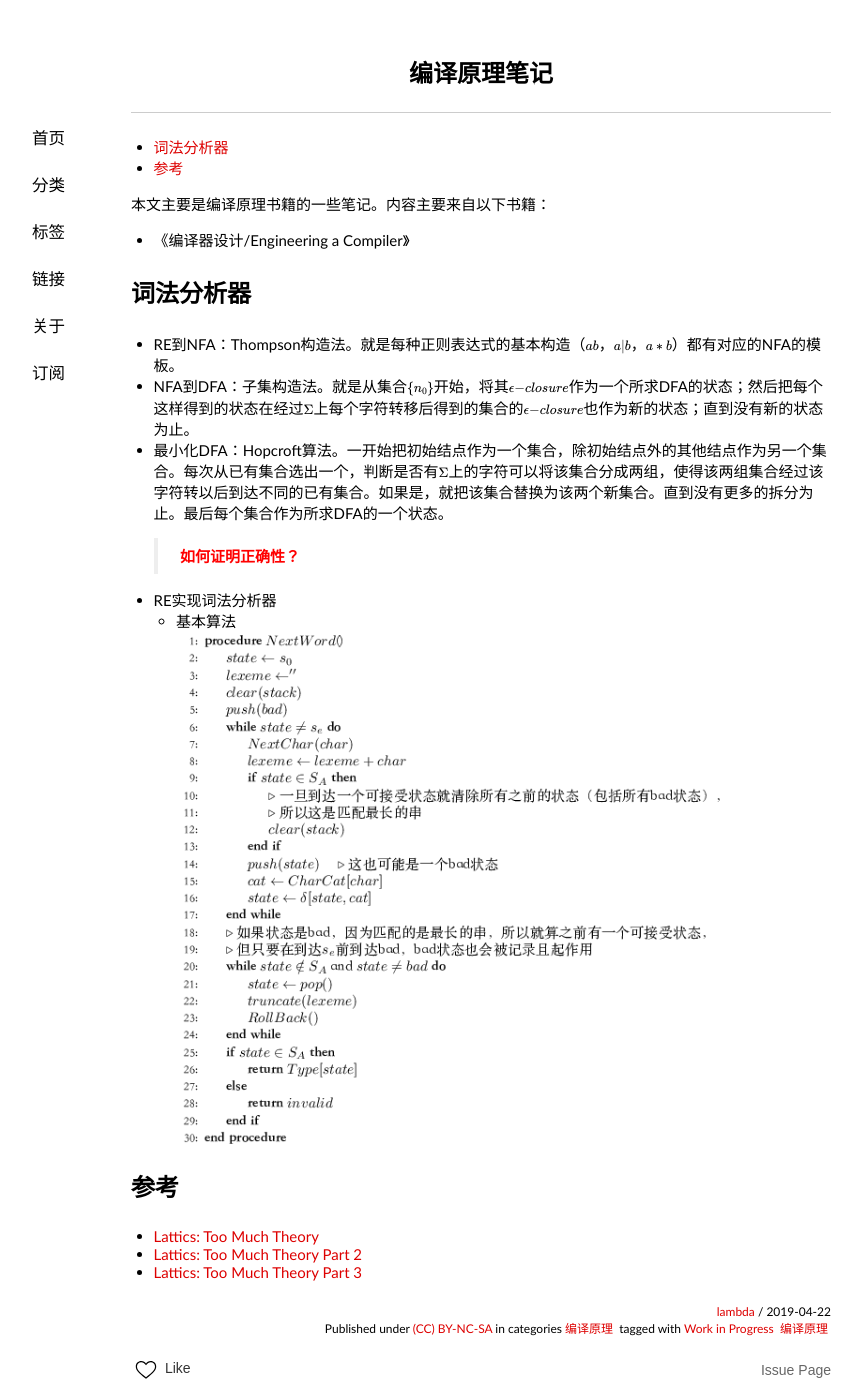
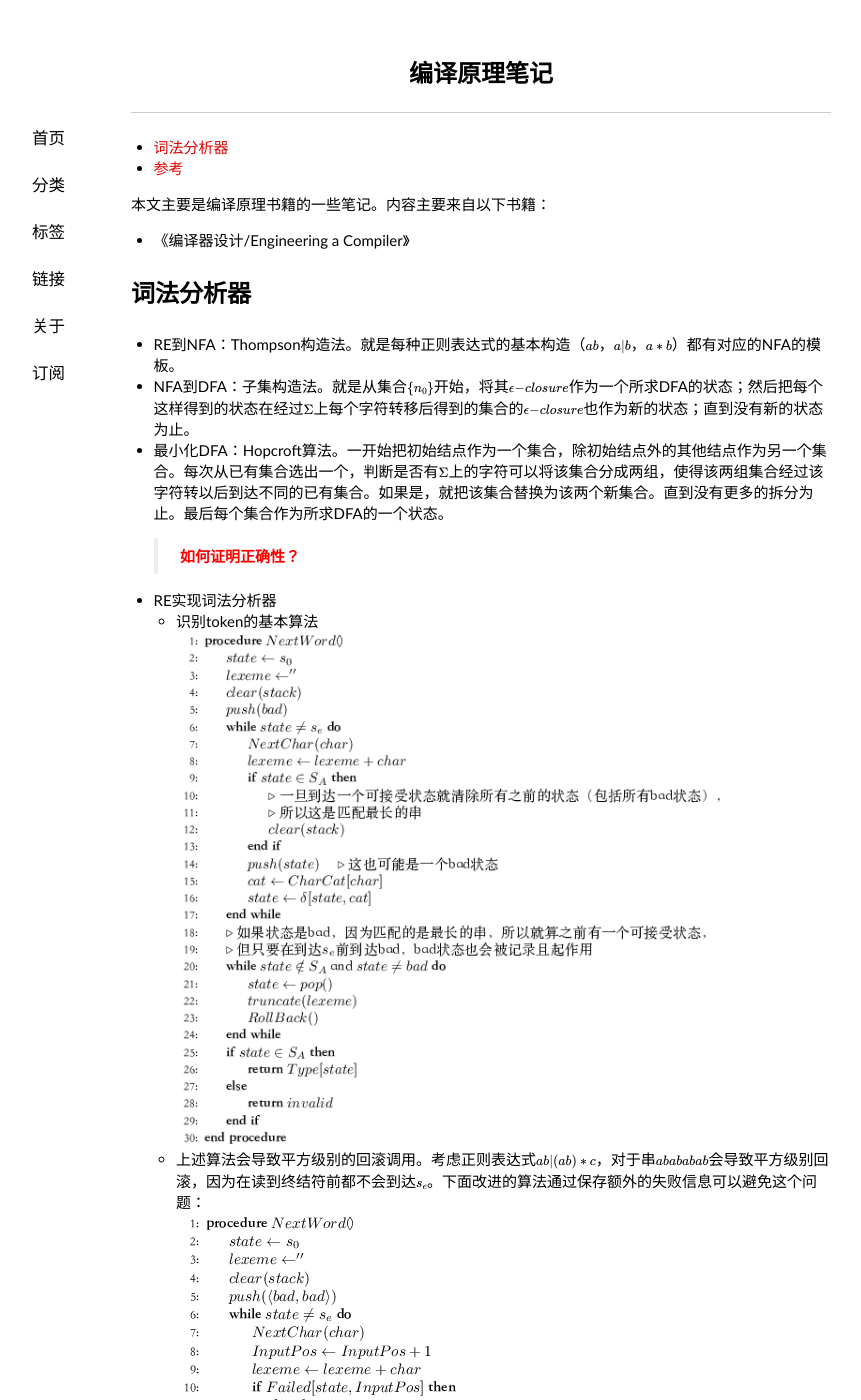
Before and after one commit to lam8da/lam8da.github.io, a Jekyll site: the page built from _posts/2019-04-22-compiler-principles-notes.md, in a window 1280 px wide and 1400 px high. Shown: the whole window, without its empty margins (159-1020 px from the left). Built offline with Jekyll 4.4.1, drawn with Linux system fonts in a browser that asks for light colours; nearby versions of some CDN libraries; formulas are drawn with MathJax 3.

Commit message:
Add 2.15

```diff
--- a/_posts/2019-04-22-compiler-principles-notes.md
+++ b/_posts/2019-04-22-compiler-principles-notes.md
@@ -26,8 +26,11 @@ tags:
   > 如何证明正确性？
     {: .lambda_question}
 - RE实现词法分析器
-  - 基本算法
+  - 识别token的基本算法
     <img src="{{ site.url }}/assets/2019-04-22-compiler-principles-notes/2.14.png" alt="2.14" style="margin: 4px">
+  - 上述算法会导致平方级别的回滚调用。考虑正则表达式$$ab\vert(ab)\ast
+    c$$，对于串$$abababab$$会导致平方级别回滚，因为在读到终结符前都不会到达$$s_e$$。下面改进的算法通过保存额外的失败信息可以避免这个问题：
+    <img src="{{ site.url }}/assets/2019-04-22-compiler-principles-notes/2.15.png" alt="2.15" style="margin: 4px">
 
 # 参考
 
```
Also changed, not shown: assets/2019-04-22-compiler-principles-notes/2.15.png (added), 3 other files.
